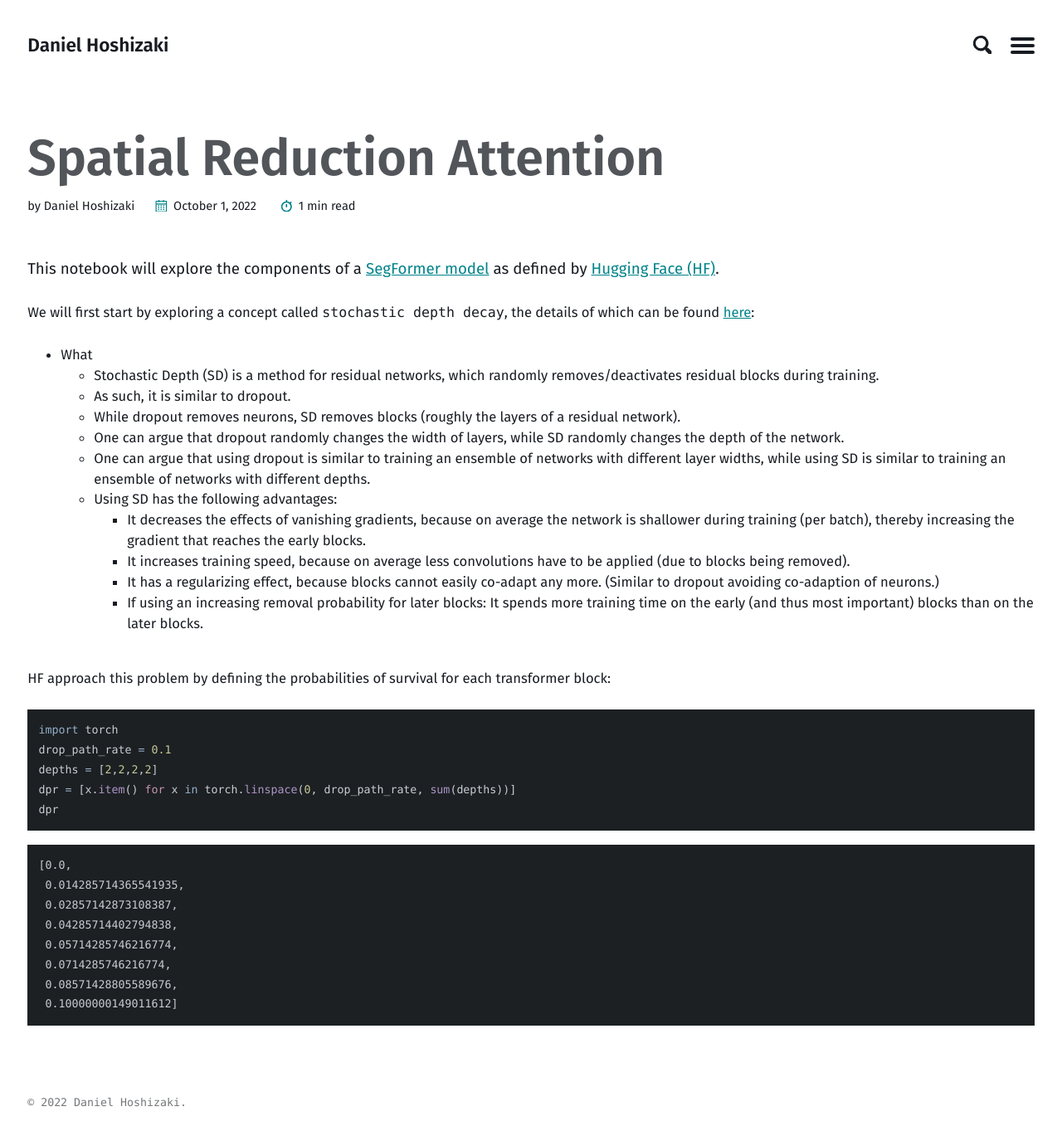
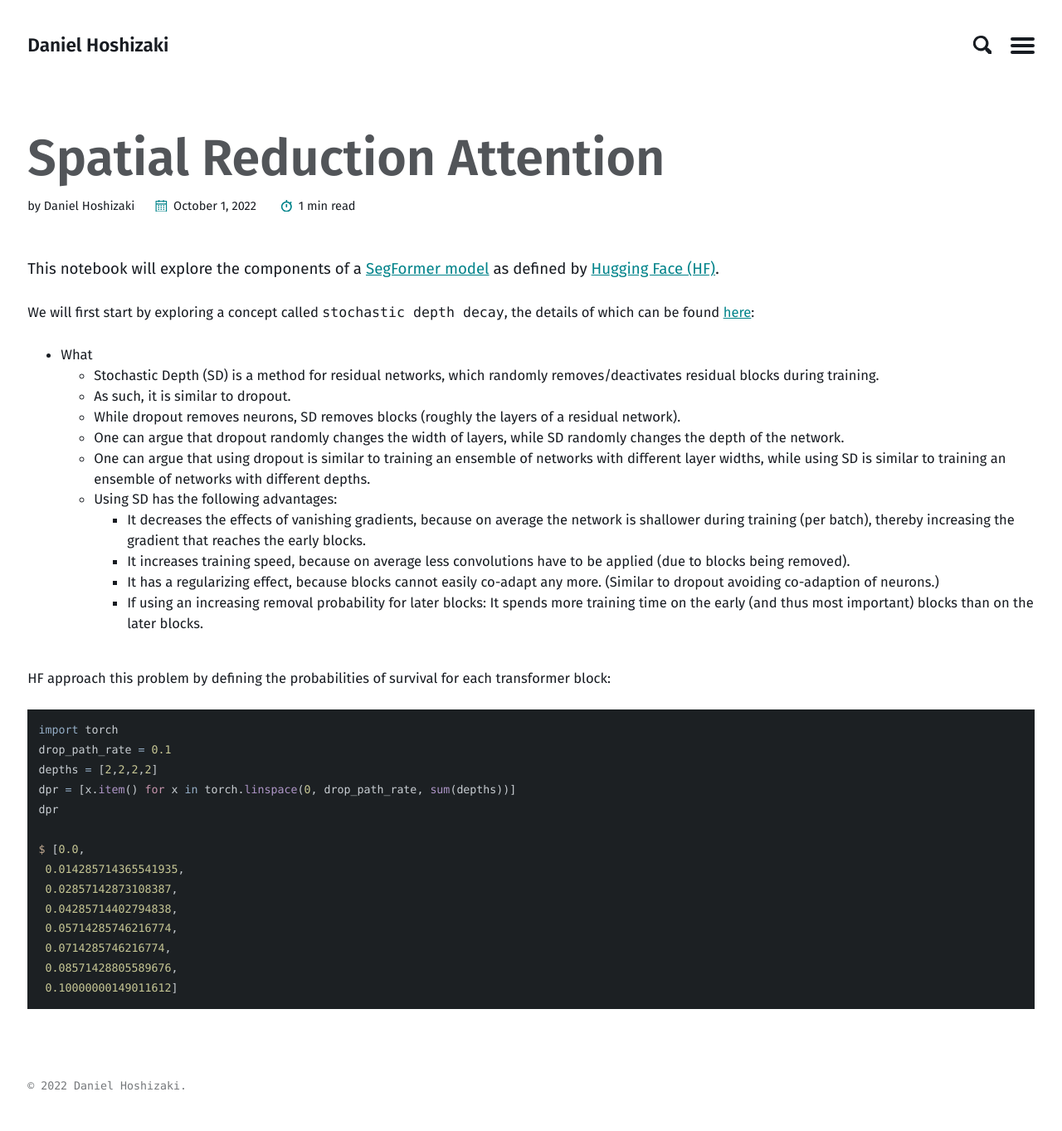
Before and after one commit to mmistakes/jekyll-theme-basically-basic, a Jekyll site: the page built from _posts/2022-10-1-spatial-reduction-attention.md, in a window 1280 px wide. Shown: the whole page at 83% size. Built offline with Jekyll 4.4.1, drawn with Linux system fonts in a browser that asks for light colours.

````diff
--- a/_posts/2022-10-1-spatial-reduction-attention.md
+++ b/_posts/2022-10-1-spatial-reduction-attention.md
@@ -29,9 +29,8 @@ drop_path_rate = 0.1
 depths = [2,2,2,2]
 dpr = [x.item() for x in torch.linspace(0, drop_path_rate, sum(depths))]
 dpr
-```
-```
-[0.0,
+
+$ [0.0,
  0.014285714365541935,
  0.02857142873108387,
  0.04285714402794838,
````
